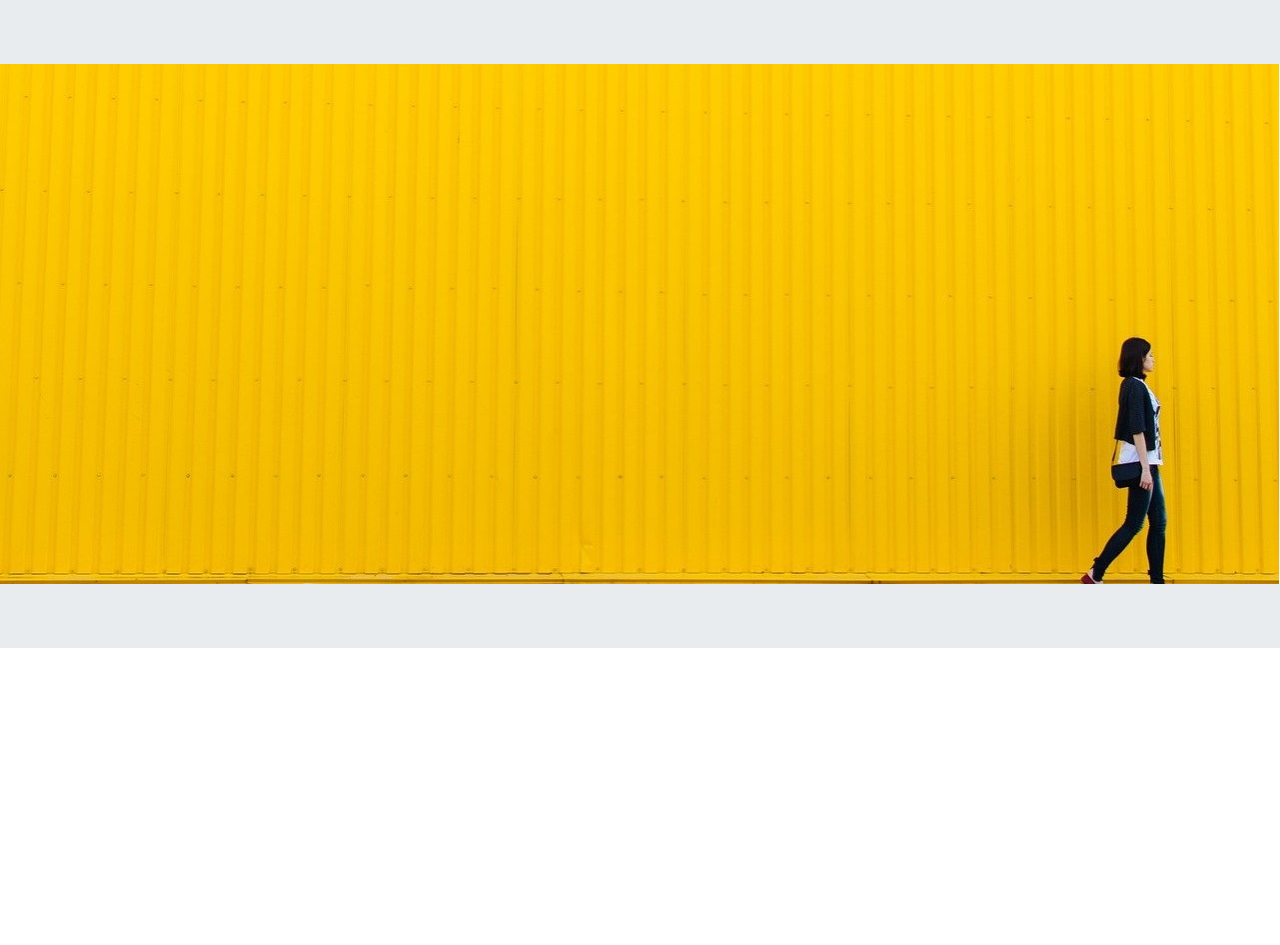
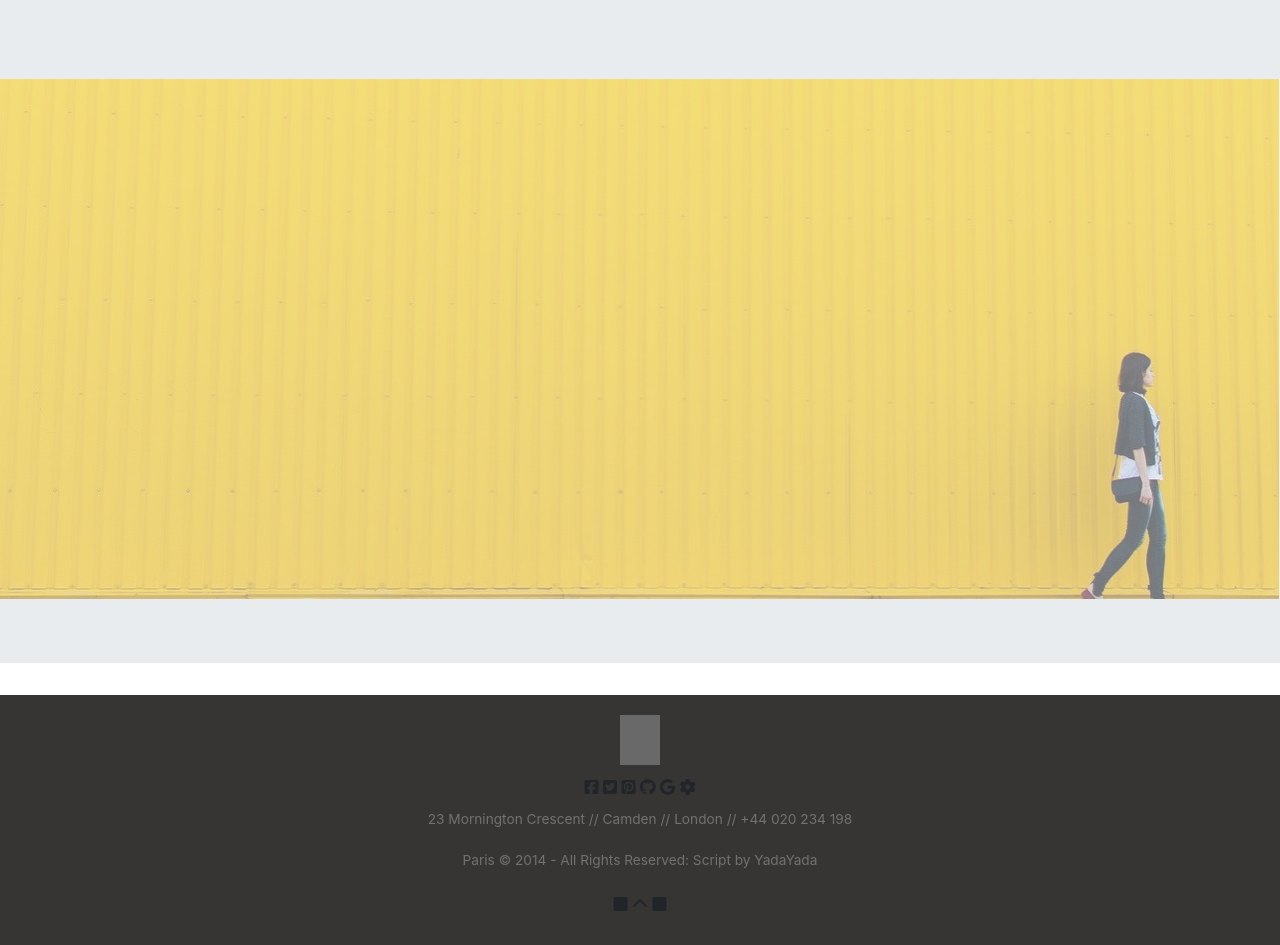
Before and after one commit to dasdachs/smartninja-git-exercise, a plain HTML site: page index.html in a window 1280 px wide. Before the commit the page ends 800 px from the top, so only its background shows below. Drawn offline with nearby package versions, Linux system fonts and the light colour scheme; grey boxes are pictures that could not be loaded.

Commit message:
footer added

```diff
--- a/index.html
+++ b/index.html
@@ -8,6 +8,9 @@
     <!-- Bootstrap CSS -->
     <link rel="stylesheet" href="https://cdn.jsdelivr.net/npm/bootstrap@4.5.3/dist/css/bootstrap.min.css" integrity="sha384-TX8t27EcRE3e/ihU7zmQxVncDAy5uIKz4rEkgIXeMed4M0jlfIDPvg6uqKI2xXr2" crossorigin="anonymous">
     <link rel="stylesheet" href="style.css">
+
+    <!-- FontAwesome -->
+    <script src="https://kit.fontawesome.com/010100b273.js" crossorigin="anonymous"></script>
 
     <title>Paris</title>
   </head>
@@ -21,6 +24,39 @@
     </div>
     <!-- Optional JavaScript; choose one of the two! -->
 
+    <!-- Footer -->
+    <div class="footer">
+      <div class="diamond margin">
+        <img src="https://previews.123rf.com/images/maralingstad/maralingstad1511/maralingstad151100722/47993139-vector-white-diamond-icon-on-dark-background.jpg" alt="diamond-logo" height="50px" width="40px">
+      </div>
+
+      <div class="icons margin">
+        <i class="fab fa-facebook-square"></i>
+        <i class="fab fa-twitter-square"></i>
+        <i class="fab fa-pinterest-square"></i>
+        <i class="fab fa-github"></i>
+        <i class="fab fa-google"></i>
+        <i class="fas fa-cog"></i>
+      </div>
+
+      <div class="contact margin">
+        <p>23 Mornington Crescent // Camden // London // +44 020 234 198</p>
+
+      </div>
+
+      <div class="copyright">
+        <p>Paris © 2014 - All Rights Reserved: Script by YadaYada</p>
+      </div>
+
+      <div class="icons2 margin">
+        <i class="fas fa-square"></i>
+        <i class="fas fa-chevron-up"></i>
+        <i class="fas fa-square"></i>
+
+      </div>
+
+    </div>
+
     <!-- Option 1: jQuery and Bootstrap Bundle (includes Popper) -->
     <script src="https://code.jquery.com/jquery-3.5.1.slim.min.js" integrity="sha384-DfXdz2htPH0lsSSs5nCTpuj/zy4C+OGpamoFVy38MVBnE+IbbVYUew+OrCXaRkfj" crossorigin="anonymous"></script>
     <script src="https://cdn.jsdelivr.net/npm/bootstrap@4.5.3/dist/js/bootstrap.bundle.min.js" integrity="sha384-ho+j7jyWK8fNQe+A12Hb8AhRq26LrZ/JpcUGGOn+Y7RsweNrtN/tE3MoK7ZeZDyx" crossorigin="anonymous"></script>
--- a/style.css
+++ b/style.css
@@ -1 +1,26 @@
 /* Custom style */
+/* Footer */
+.footer {
+display: flex;
+flex-direction: column;
+background-color: #363534;
+text-align: center;
+height: 250px;
+}
+
+img {
+opacity: 0.5;
+margin-top: 15px;
+}
+
+.margin {
+margin: 5px;
+}
+
+p {
+color: #75706f;
+font-size: 0.855em;
+}
+
+.copyright {
+}
```
